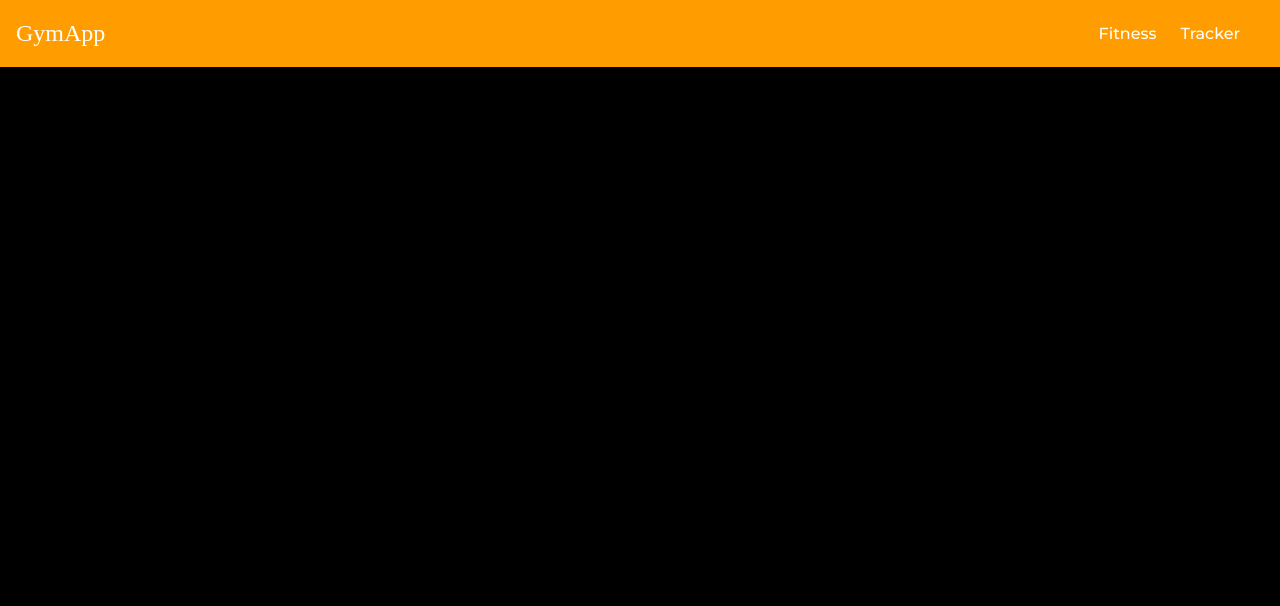
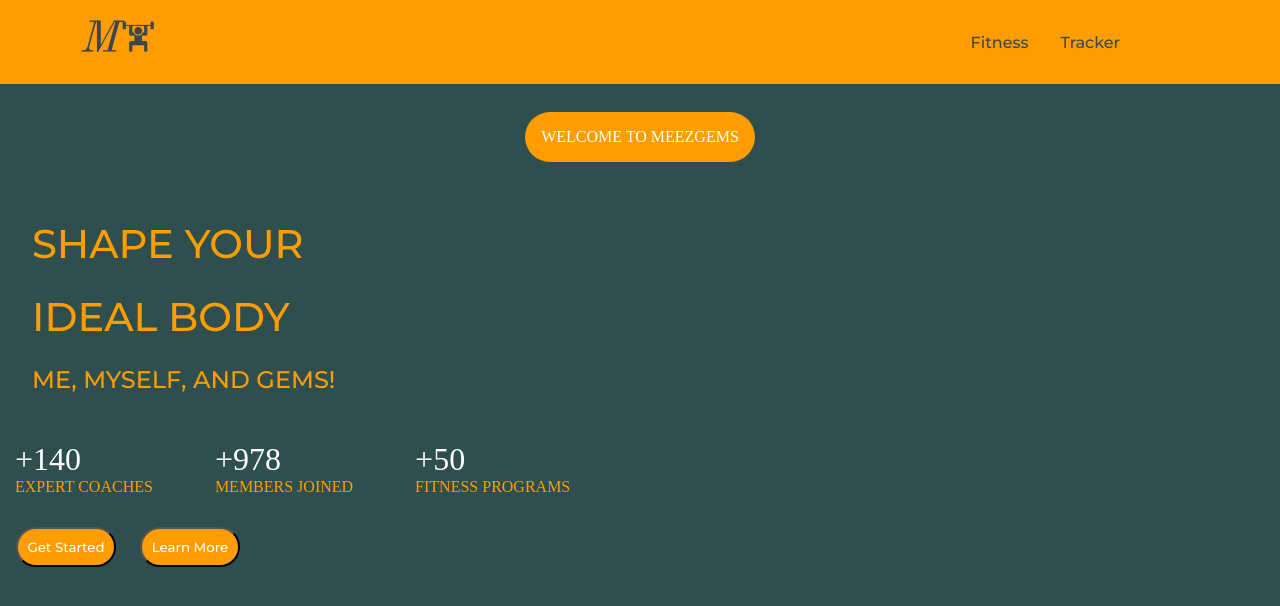
Before and after one commit to rashad3412/gymAppReact-, a React (Create React App) app: page /home in a window 1280 px wide. Shown: the top 606 px of the page. Built offline with nearby package versions, Linux system fonts and the light colour scheme.

Commit message:
updated commits

```diff
--- a/src/components/Home.jsx
+++ b/src/components/Home.jsx
@@ -1,7 +1,47 @@
 import React from "react";
+import logo from "../assets/logo.png";
 
 const Home = () => {
-  return <div>HomePage</div>;
+  return (
+    <div>
+      <div className="home">
+        <span className="slogan"> Welcome to MeezGems</span>
+      </div>
+
+      {/* Text Heading*/}
+      <div className="text-heading">
+        <div>
+          <span>Shape </span>
+          <span>Your </span>
+        </div>
+        <div>
+          <span>Ideal Body</span>
+        </div>
+        <div className="span">Me, Myself, and Gems!</div>
+      </div>
+
+      {/* Figures*/}
+      <div className="figures">
+        <div>
+          <span>+140</span>
+          <span>Expert Coaches</span>
+        </div>
+        <div>
+          <span>+978</span>
+          <span>members joined</span>
+        </div>
+        <div>
+          <span>+50</span>
+          <span>fitness programs</span>
+        </div>
+      </div>
+      {/* Buttons*/}
+      <div className="buttons">
+        <button className="btn">Get Started</button>
+        <button className="btn">Learn More</button>
+      </div>
+    </div>
+  );
 };
 
 export default Home;
--- a/src/components/Navbar.jsx
+++ b/src/components/Navbar.jsx
@@ -1,14 +1,17 @@
 import React from "react";
 import { Link } from "react-router-dom";
-
+import logo from "../assets/logo.png";
 const Navbar = () => {
   return (
-    <header className="header">
+    <header>
       <nav className="nav">
-        <Link to="/home" className="site-title">
-          GymApp
+        <div className="logo">
+          <Link to="/home">
+            <img src={logo} alt="logo" className="logo" />
           </Link>
-        <ul>
+        </div>
+        <div>
+          <ul className="nav-menu">
             <li>
               <Link to="/fitnesspage">Fitness</Link>
             </li>
@@ -16,6 +19,7 @@ const Navbar = () => {
               <Link to="/trackerpage">Tracker</Link>
             </li>
           </ul>
+        </div>
       </nav>
     </header>
   );
--- a/src/components/index.css
+++ b/src/components/index.css
@@ -4,7 +4,18 @@ body {
   box-sizing: border-box;
   margin: 0;
   padding: 0;
-  background-color: black;
+  height: 10%;
+  background-color: #2f4f4f;
+}
+img {
+  width: 150px;
+  height: 150x;
+  padding: 1px;
+}
+.logo {
+  display: flex;
+  margin: -17px;
+  color: white;
 }
 
 .nav {
@@ -14,7 +25,7 @@ body {
   justify-content: space-between;
   align-items: center;
   gap: 2rem;
-  padding: 0 1rem;
+  padding: 0 5rem;
 }
 
 .site-title {
@@ -22,29 +33,102 @@ body {
   cursor: pointer;
 }
 
-.nav ul {
+.nav-menu {
+  display: flex;
+  flex: 100;
   font-family: "Montserrat", sans-serif;
   font-weight: 500;
   font-size: 16px;
-  padding: 0.5rem;
-  margin: 1rem;
+  padding: 0 5rem;
   list-style: none;
-  display: flex;
-  gap: 1.5rem;
+  gap: 2rem;
   cursor: pointer;
 }
 .nav a {
-  color: inherit;
   text-decoration: none;
-  height: 100%;
-  align-items: center;
-  padding: 0;
-}
-.nav li:hover {
-  background-color: none;
-  color: black;
+  color: #3b4650;
 }
 
-.nav li.active {
-  background-color: #555;
+.nav a:hover {
+  color: white;
 }
+/* HomePage Styling*/
+
+.home {
+  display: flex;
+  justify-content: center;
+  padding: 25px;
+}
+
+.slogan {
+  display: flex;
+  align-items: center;
+  margin-top: 0.2rem;
+  padding: 1rem;
+  border-radius: 4rem;
+  width: fit-content;
+  background-color: #ff9d00;
+  color: white;
+  text-transform: uppercase;
+}
+
+.text-heading {
+  display: flex;
+  flex-direction: column;
+  align-items: flex-start;
+  gap: 1.5rem;
+  text-transform: uppercase;
+  font-family: "Montserrat", sans-serif;
+  font-weight: 500;
+  font-size: 2.5rem;
+  margin: 1rem;
+  padding: 1rem;
+  color: #ff9d00;
+}
+
+.span {
+  font-size: 1.5rem;
+}
+
+.figures {
+  display: flex;
+  gap: 2rem;
+}
+
+.figures > div {
+  display: flex;
+  flex-direction: column;
+  padding: 15px;
+}
+
+.figures > div > span:nth-of-type(1) {
+  color: white;
+  font-size: 2rem;
+}
+.figures > div > span:nth-of-type(2) {
+  color: #ff9d00;
+  font-size: 1rem;
+  text-transform: uppercase;
+}
+
+.img {
+  display: flex;
+  justify-content: flex-end;
+}
+
+.buttons {
+  display: flex;
+  justify-content: flex-start;
+  padding: 1rem;
+  gap: 1.5rem;
+}
+
+.btn {
+  font-family: "Montserrat", sans-serif;
+  font-weight: 500;
+  width: 100px;
+  height: 40px;
+  background-color: #ff9d00;
+  color: white;
+  border-radius: 4rem;
+}
```
Also changed, not shown: src/assets/logo.png (added). Lines whose indentation alone changed are shown as unchanged.
